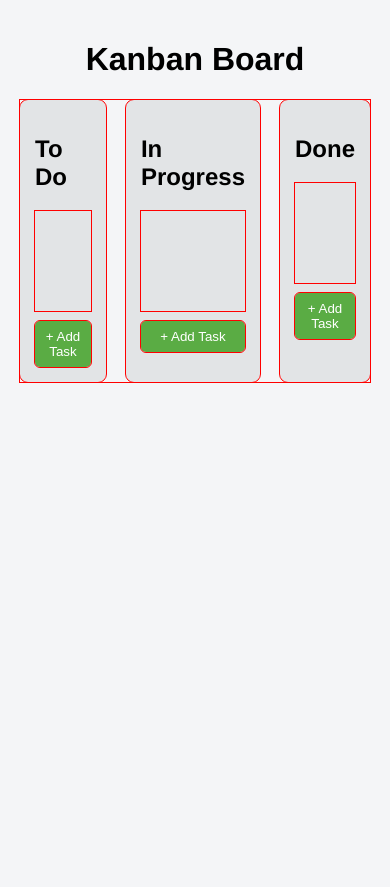
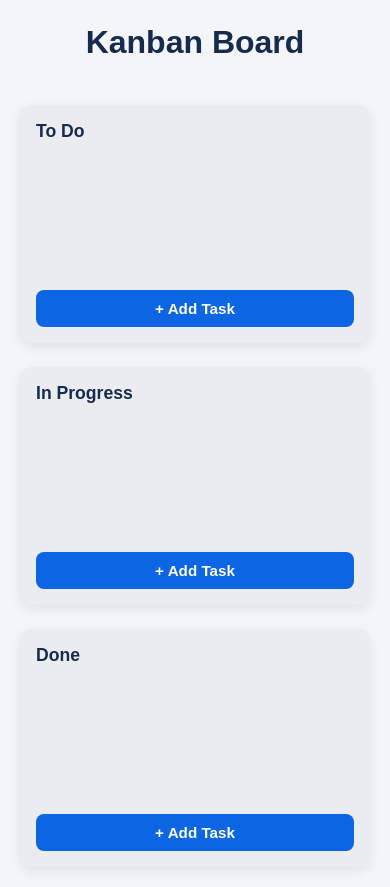
Before and after one commit to Garychamp/kanban-board, a plain HTML site: page index.html in a window 390 px wide. Before the commit the page ends 844 px from the top, so only its background shows below. Drawn offline with Linux system fonts and the light colour scheme.

Commit message:
Refactor HTML structure and enhance CSS styling for improved layout and user experience

```diff
--- a/index.html
+++ b/index.html
@@ -8,10 +8,11 @@
 </head>
 <body>
 
-  <h1>Kanban Board</h1>
+  <header>
+    <h1>Kanban Board</h1>
+  </header>
 
-  <div class="board">
-
+  <main class="board">
     <div class="column" id="todo">
       <h2>To Do</h2>
       <div class="task-list"></div>
@@ -29,8 +30,7 @@
       <div class="task-list"></div>
       <button class="add-task">+ Add Task</button>
     </div>
-
-  </div>
+  </main>
 
   <script src="script.js"></script>
 </body>
--- a/style.css
+++ b/style.css
@@ -1,62 +1,115 @@
+* {
+  box-sizing: border-box;
+}
+
 body {
-  font-family: Helvetica, sans-serif, sans-serif;
   margin: 0;
-  padding: 20px;
+  font-family: Arial, sans-serif;
   background: #f4f5f7;
+  color: #172b4d;
+  min-height: 100vh;
 }
 
 h1 {
   text-align: center;
+  margin: 0;
+  padding: 24px 16px;
+  font-size: 2rem;
 }
 
 .board {
   display: flex;
-  gap: 20px;
-  margin-top: 20px;
-  outline: red solid 1px;
+  gap: 24px;
+  justify-content: center;
+  align-items: flex-start;
+  padding: 20px;
+  flex-wrap: wrap;
 }
 
 .column {
-  background: #e2e4e6;
-  padding: 15px;
-  border-radius: 8px;
-  width: 300px;
-  outline: red solid 1px;
+  background: #ebecf0;
+  width: 320px;
+  border-radius: 12px;
+  padding: 16px;
+  box-shadow: 0 4px 12px rgba(0, 0, 0, 0.08);
+}
+
+.column h2 {
+  margin-top: 0;
+  margin-bottom: 16px;
+  font-size: 1.1rem;
 }
 
 .task-list {
-  min-height: 100px;
-  margin-bottom: 10px;
-  outline: red solid 1px;
+  min-height: 120px;
+  margin-bottom: 12px;
+}
+
+.task {
+  background: white;
+  padding: 12px;
+  margin-bottom: 12px;
+  border-radius: 10px;
+  cursor: grab;
+  display: flex;
+  justify-content: space-between;
+  align-items: center;
+  box-shadow: 0 2px 6px rgba(0, 0, 0, 0.06);
+  transition: transform 0.15s ease, box-shadow 0.15s ease;
+}
+
+.task:hover {
+  transform: translateY(-2px);
+  box-shadow: 0 6px 14px rgba(0, 0, 0, 0.12);
+}
+
+.task span {
+  flex: 1;
+  margin-right: 10px;
+  word-break: break-word;
 }
 
 .add-task {
   width: 100%;
-  padding: 8px;
+  padding: 10px;
   border: none;
-  background: #5aac44;
+  background: #0c66e4;
   color: white;
-  border-radius: 5px;
+  border-radius: 8px;
   cursor: pointer;
-  outline: red solid 1px;
+  font-size: 0.95rem;
+  font-weight: bold;
+  transition: background 0.2s ease;
 }
 
-.task {
-  background: white;
-  padding: 10px;
-  margin-bottom: 10px;
-  border-radius: 5px;
-  cursor: grab;
-  display: flex;
-  justify-content: space-between;
-  align-items: center;
+.add-task:hover {
+  background: #0055cc;
 }
 
 .delete-btn {
   background: transparent;
   border: none;
-  color: red;
+  color: #c9372c;
   cursor: pointer;
-  font-size: 18px;
+  font-size: 20px;
   font-weight: bold;
+  padding: 4px 8px;
+  border-radius: 6px;
+  transition: background 0.2s ease, transform 0.15s ease;
 }
+
+.delete-btn:hover {
+  background: rgba(201, 55, 44, 0.1);
+  transform: scale(1.08);
+}
+
+@media (max-width: 1024px) {
+  .board {
+    align-items: stretch;
+  }
+
+  .column {
+    width: 100%;
+    max-width: 500px;
+  }
+}
```
